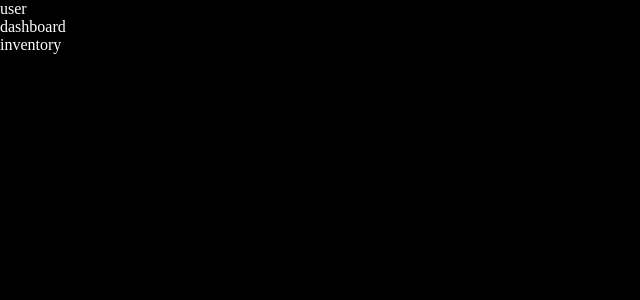
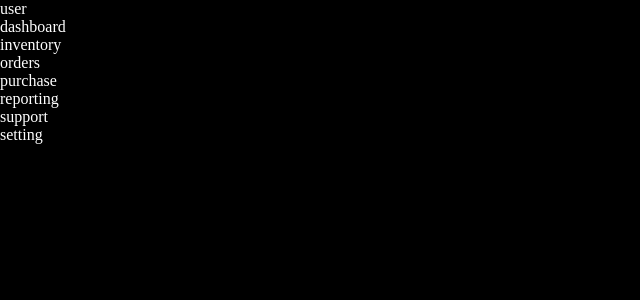
Before and after one commit to Lovethrech/personal-finance-manager, a Vue app: page / in a window 1280 px wide. Shown: the top 300 px of the page, without its empty margins (0-640 px from the left). Built offline with nearby package versions, Linux system fonts and the light colour scheme.

Commit message:
...working on the side-nav components

```diff
--- a/src/components/side-nav/SideNavMainCtn.vue
+++ b/src/components/side-nav/SideNavMainCtn.vue
@@ -4,6 +4,10 @@ import SideNavIcon from '@/components/side-nav/SideNavIcon.vue';
 import SideNavUser from "@/components/side-nav/SideNavUser.vue";
 
 </script>
+
+<style scoped>
+
+</style>
 
 <template>
     <section class="side-nav-main-ctn-main-ctn">
@@ -23,12 +27,48 @@ import SideNavUser from "@/components/side-nav/SideNavUser.vue";
                     :link="SideNavIcons[1].link"
                 >
                 </SideNavIcon>
+
                 <SideNavIcon
                     :name="SideNavIcons[2].name"
                     :icon="SideNavIcons[2].icon"
                     :link="SideNavIcons[2].link"
                 >
                 </SideNavIcon>
+
+                <SideNavIcon
+                    :name="SideNavIcons[3].name"
+                    :icon="SideNavIcons[3].icon"
+                    :link="SideNavIcons[3].link"
+                >
+                </SideNavIcon>
+
+                <SideNavIcon
+                    :name="SideNavIcons[4].name"
+                    :icon="SideNavIcons[4].icon"
+                    :link="SideNavIcons[4].link"
+                >
+                </SideNavIcon>
+
+                <SideNavIcon
+                    :name="SideNavIcons[5].name"
+                    :icon="SideNavIcons[5].icon"
+                    :link="SideNavIcons[5].link"
+                >
+                </SideNavIcon>
+
+                <SideNavIcon
+                    :name="SideNavIcons[6].name"
+                    :icon="SideNavIcons[6].icon"
+                    :link="SideNavIcons[6].link"
+                >
+                </SideNavIcon>
+
+                <SideNavIcon
+                    :name="SideNavIcons[7].name"
+                    :icon="SideNavIcons[7].icon"
+                    :link="SideNavIcons[7].link"
+                >
+                </SideNavIcon>
             </section>
         </div>
     </section>
```
